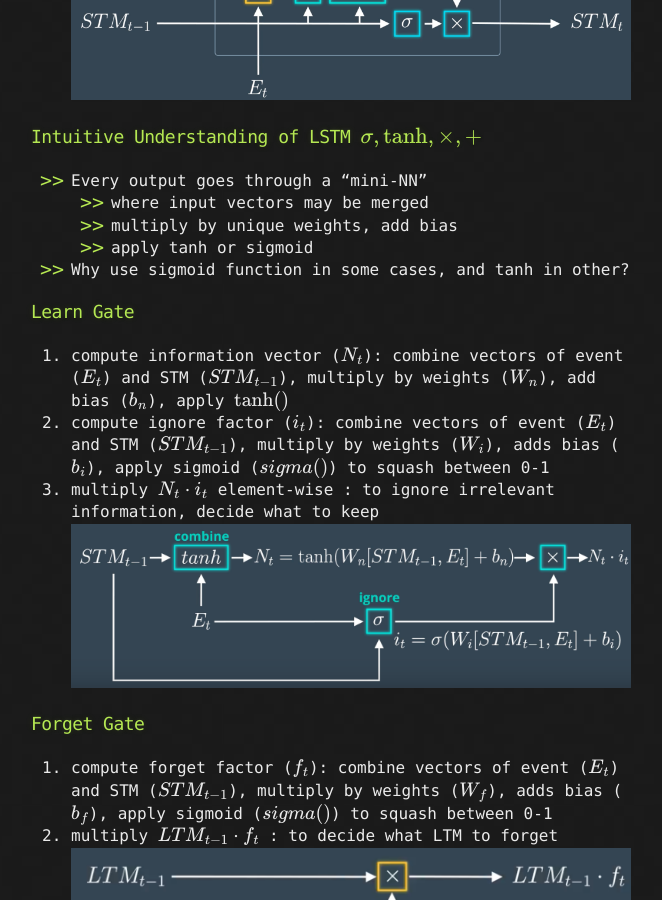
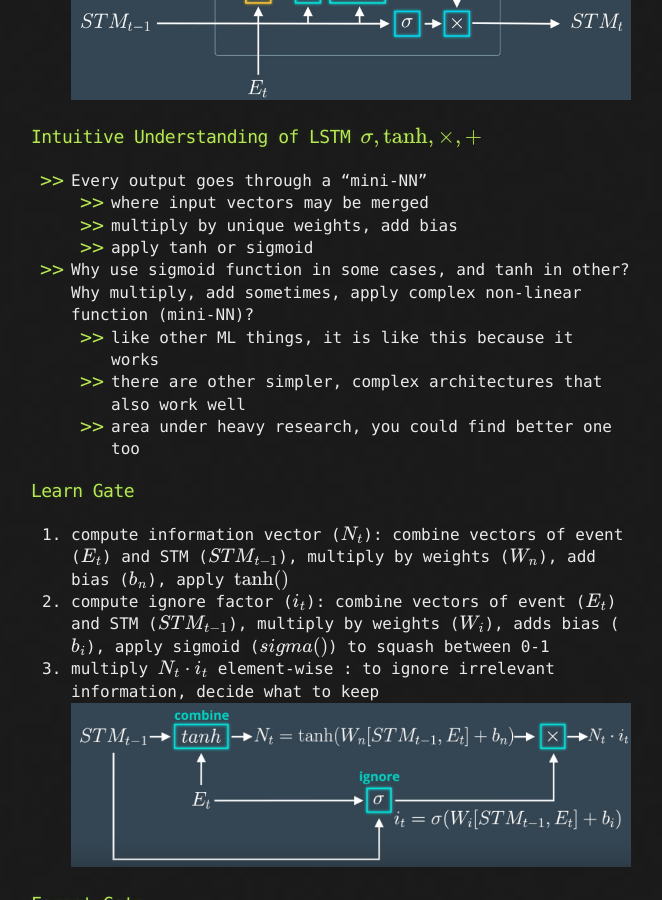
Before and after one commit to LivingProgram/ml-notes, a Jekyll site: the page built from chapter-3/index.md, in a window 1280 px wide and 900 px high, scrolled down 10367 px. Shown: the whole window, without its empty margins (309-971 px from the left). Built offline with Jekyll 4.4.1, drawn with Linux system fonts in a browser that asks for light colours; our own code applies the rules of GitHub Pages for plain Markdown files; formulas are drawn with MathJax 3; the repository's description, which GitHub fills in, is left out.

Commit message:
update intuitive understanding

```diff
--- a/chapter-3/index.md
+++ b/chapter-3/index.md
@@ -191,7 +191,10 @@ LSTM Advantages:
   - where input vectors may be merged
   - multiply by unique weights, add bias
   - apply tanh or sigmoid
-- Why use sigmoid function in some cases, and tanh in other?
+- Why use sigmoid function in some cases, and tanh in other? Why multiply, add sometimes, apply complex non-linear function (mini-NN)?
+  - like other ML things, it is like this because it works
+  - there are other simpler, complex architectures that also work well
+  - area under heavy research, you could find better one too
 
 ### Learn Gate
 1. compute information vector ($$N_t$$): combine vectors of event ($$E_t$$) and STM ($$STM_{t-1}$$), multiply by weights ($$W_n$$), add bias ($$b_n$$), apply $$\text{tanh()}$$
```
